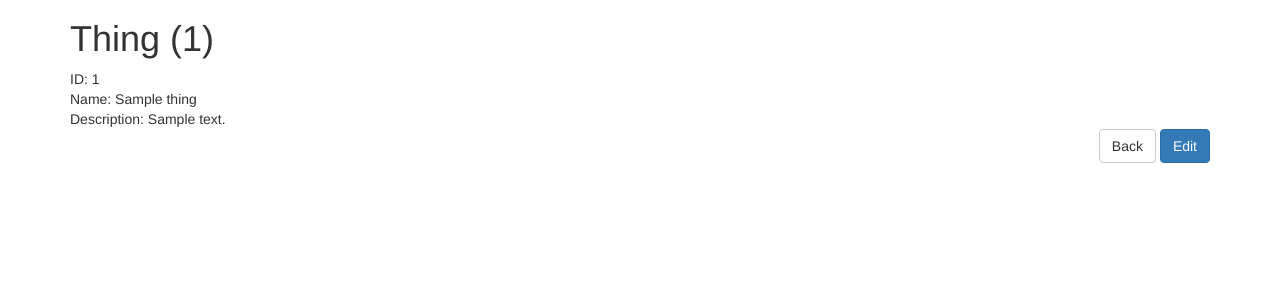
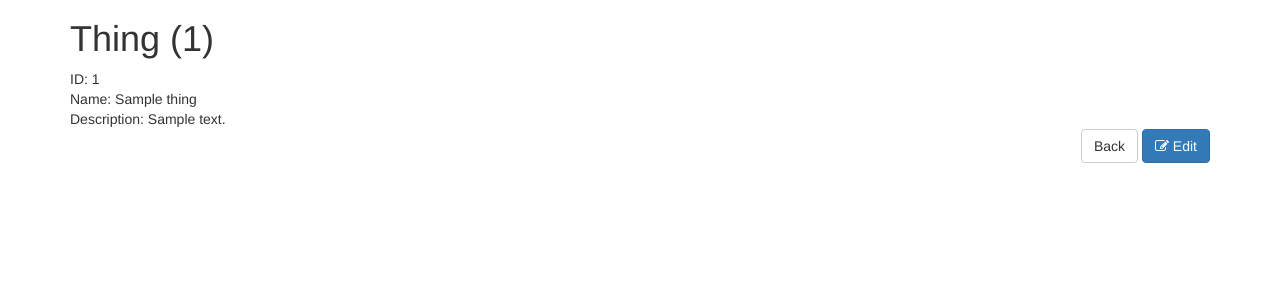
Before and after one commit to linkorb/skeleton, a PHP site: template templates/things/view.html.twig in a window 1280 px wide. Shown: the part 51-351 px from the top of the page. Run offline with PHP 8.4, Linux system fonts and the light colour scheme; the template is opened without the code that fills it: most values are stand-ins (such as "Sample title", 1, 10 or a date in 2020); some libraries are stand-ins or nearby versions.

Commit message:
Fix layout indention

```diff
--- a/templates/layout.html.twig
+++ b/templates/layout.html.twig
@@ -12,21 +12,23 @@
         <title>LinkORB Skeleton</title>
 
         <!-- Bootstrap core CSS -->
-    <link rel="stylesheet" href="https://maxcdn.bootstrapcdn.com/bootstrap/3.3.4/css/bootstrap.min.css">
+        <link rel="stylesheet" href="//maxcdn.bootstrapcdn.com/bootstrap/3.3.4/css/bootstrap.min.css">
+        <link rel="stylesheet" href="//maxcdn.bootstrapcdn.com/font-awesome/4.3.0/css/font-awesome.min.css">
+        <link rel="stylesheet" href="//cdnjs.cloudflare.com/ajax/libs/bootswatch/3.3.4/lumen/bootstrap.min.css">
 
         <!-- HTML5 shim and Respond.js for IE8 support of HTML5 elements and media queries -->
         <!--[if lt IE 9]>
         <script src="https://oss.maxcdn.com/html5shiv/3.7.2/html5shiv.min.js"></script>
         <script src="https://oss.maxcdn.com/respond/1.4.2/respond.min.js"></script>
         <![endif]-->
-  </head>
+
         <style>
             .buttonbox {
                 text-align: right;
             }
         </style>
+    </head>
     <body>
-
         <!-- Fixed navbar -->
         <nav class="navbar navbar-default navbar-fixed-top">
             <div class="container">
@@ -39,6 +41,7 @@
                     </button>
                     <a class="navbar-brand" href="{{ path('frontpage' )}}">LinkORB Skeleton</a>
                 </div>
+
                 <div id="navbar" class="navbar-collapse collapse">
                     <ul class="nav navbar-nav">
                         <li class="active"><a href="{{ path('frontpage' )}}">Frontpage</a></li>
@@ -64,10 +67,6 @@
                         {% else %}
                             <li><a href="{{ path('login' )}}">Login</a></li>
                         {% endif %}
-            {#
-            <li class="active"><a href="{{ path('frontpage' )}}">Frontpage</a></li>
-            #}
-            {# <li><a href="{{ path('libraries_index' )}}">Libraries</a></li> #}
                     </ul>
                 </div><!--/.nav-collapse -->
             </div>
@@ -82,7 +81,6 @@
 
         </div> <!-- /container -->
 
-
         <!-- Bootstrap core JavaScript
         ================================================== -->
         <!-- Placed at the end of the document so the pages load faster -->
```
Lines whose indentation alone changed are shown as unchanged.
